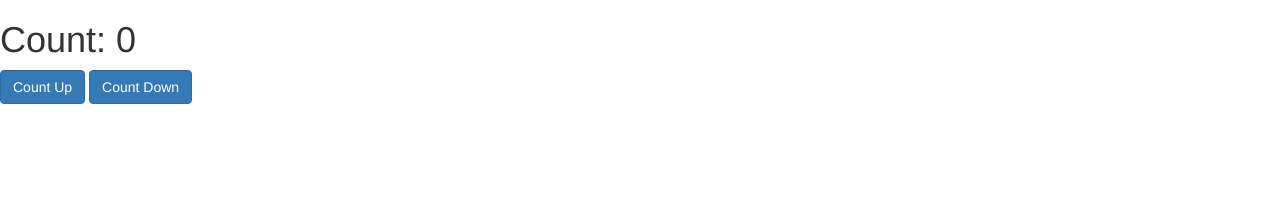
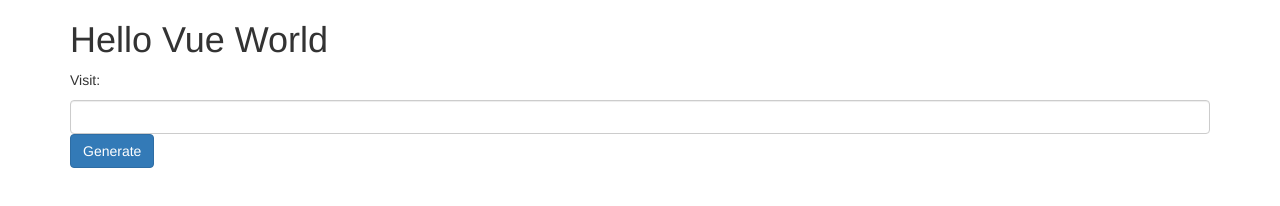
Before and after one commit to prihutomo/tutorial, a plain HTML site: page index.html in a window 1280 px wide. Drawn offline with nearby package versions, Linux system fonts and the light colour scheme.

Commit message:
tutorial 6

```diff
--- a/index.html
+++ b/index.html
@@ -8,11 +8,13 @@
     <link rel="stylesheet" href="https://maxcdn.bootstrapcdn.com/bootstrap/3.3.7/css/bootstrap.min.css" integrity="sha384-BVYiiSIFeK1dGmJRAkycuHAHRg32OmUcww7on3RYdg4Va+PmSTsz/K68vbdEjh4u" crossorigin="anonymous">
 </head>
 <body>
-    <div id="app">
-        <h1>Count: {{ count }}</h1>
-        <!-- <input type="text" v-model="message"> -->
-        <button @click="countUp" class="btn btn-primary">Count Up</button>
-        <button @click="countDown" class="btn btn-primary">Count Down</button>
+    <div id="app" class="container">
+        <h1>{{ message }}</h1>
+        <p>
+            Visit: <a :href="url">{{ resetUrl }}</a>
+        </p>
+        <input type="text" class="form-control" v-model="url">
+        <button @click="generateUrl" class="btn btn-primary">Generate</button>
     </div>
 </body>
 
@@ -23,14 +25,12 @@
         el: '#app',
         data:{
             message: 'Hello Vue World',
-            count: 0
+            url: "",
+            resetUrl: ""
         },
         methods: {
-            countUp: function(){
-                this.count += 1
-            },
-            countDown: function(){
-                this.count -= 1
+            generateUrl: function() {
+                this.resetUrl = this.url.replace(/^https?:\/\//, '').replace(/\/$/,'')
             }
         }
     })
```
